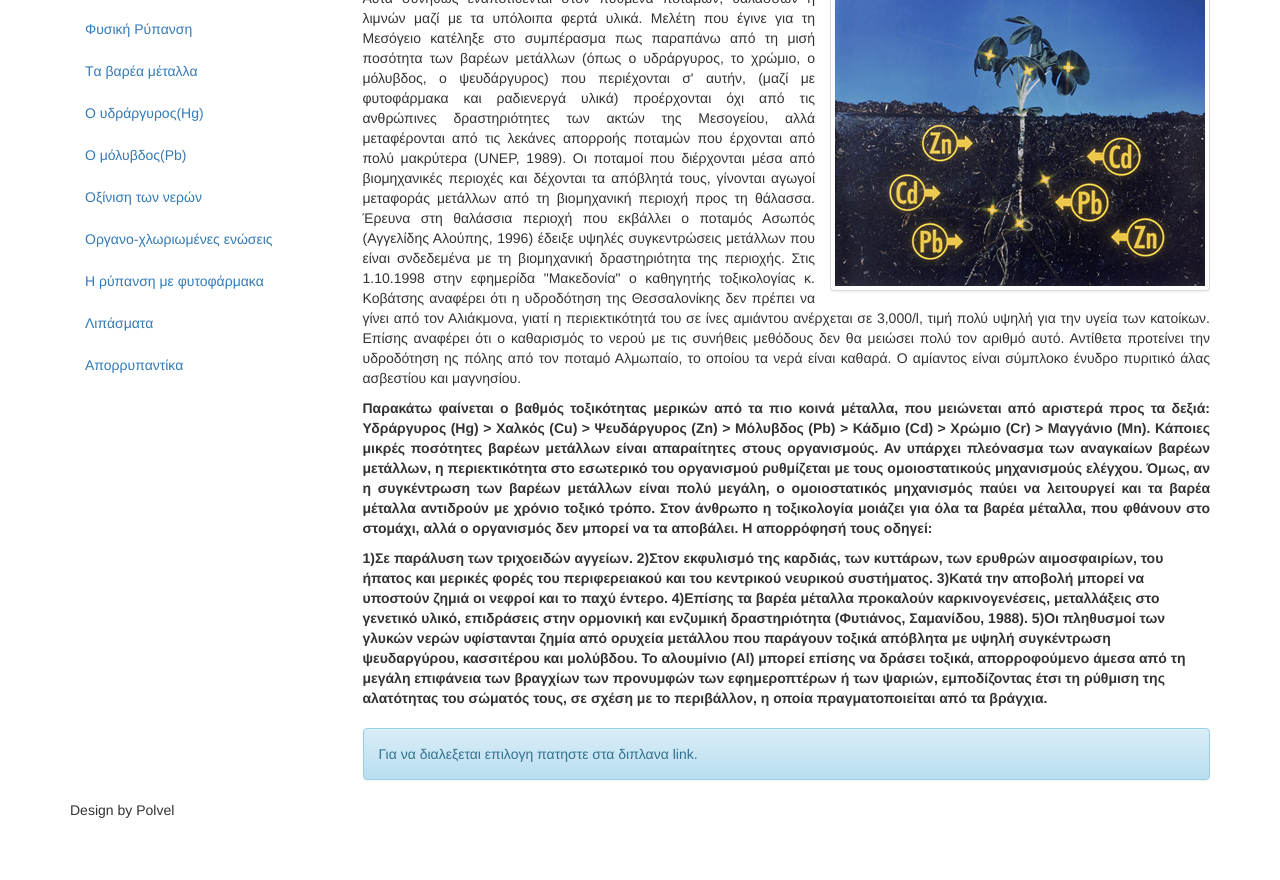
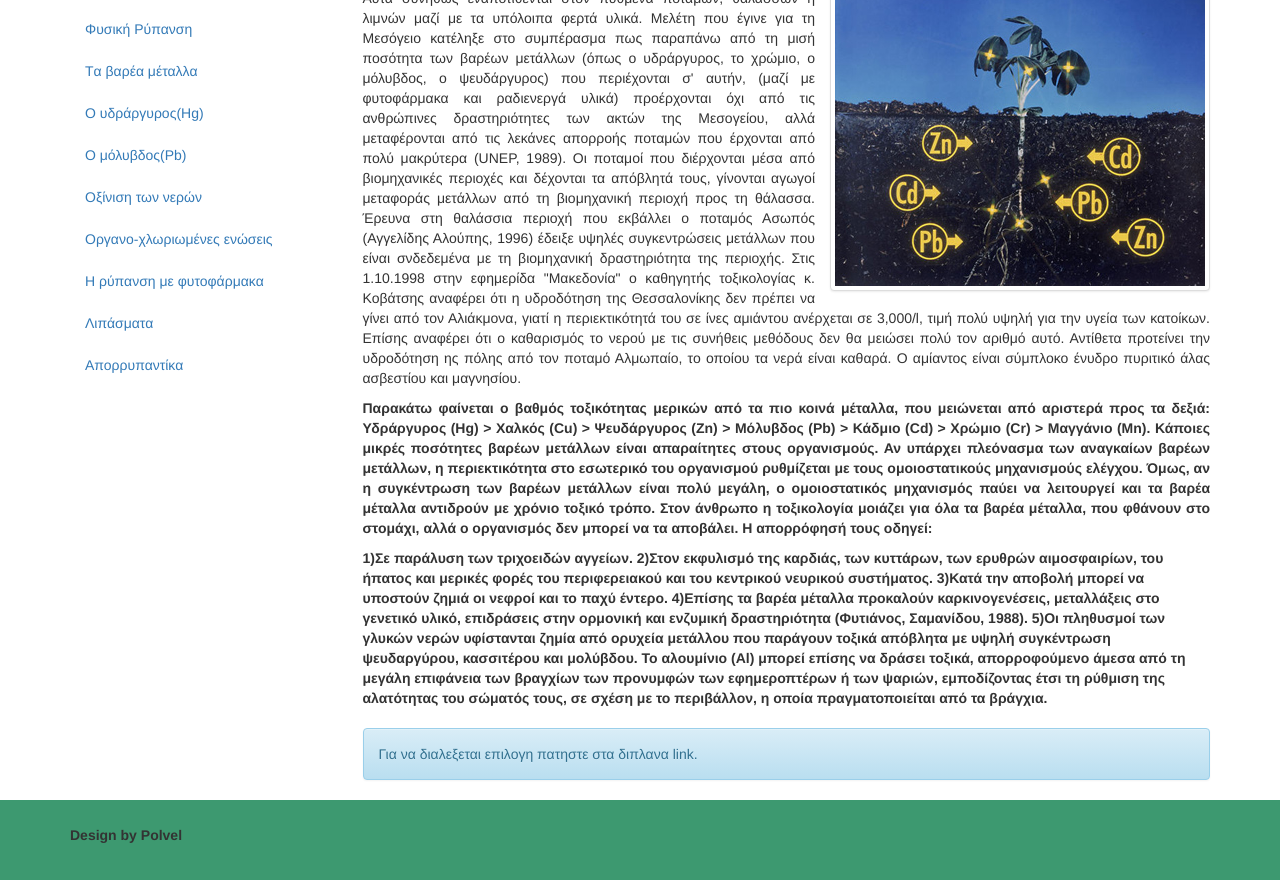
Before and after one commit to PoLVeL/PoLVeL.github.io, a plain HTML site: page page3.html in a window 1280 px wide. Shown: the part 175-1055 px from the top of the page. Before the commit the page ends 1005 px from the top, so only its background shows below. Drawn offline with nearby package versions, Linux system fonts and the light colour scheme.

Commit message:
the last update about footer color

```diff
--- a/page3.html
+++ b/page3.html
@@ -9,8 +9,9 @@
     <!-- Latest compiled and minified CSS -->
     <link rel="stylesheet" href="http://netdna.bootstrapcdn.com/bootstrap/3.1.1/css/bootstrap.min.css">
 
-    <!-- Optional theme -->
+   	<!-- Optional theme -->
     <link rel="stylesheet" href="http://netdna.bootstrapcdn.com/bootstrap/3.1.1/css/bootstrap-theme.min.css">
+        <link rel="stylesheet" href="css/base.css">
 
     <!-- HTML5 Shim and Respond.js IE8 support of HTML5 elements and media queries -->
     <!-- WARNING: Respond.js doesn't work if you view the page via file:// -->
```
Also changed, not shown: page5.html (+1 -0 lines).
